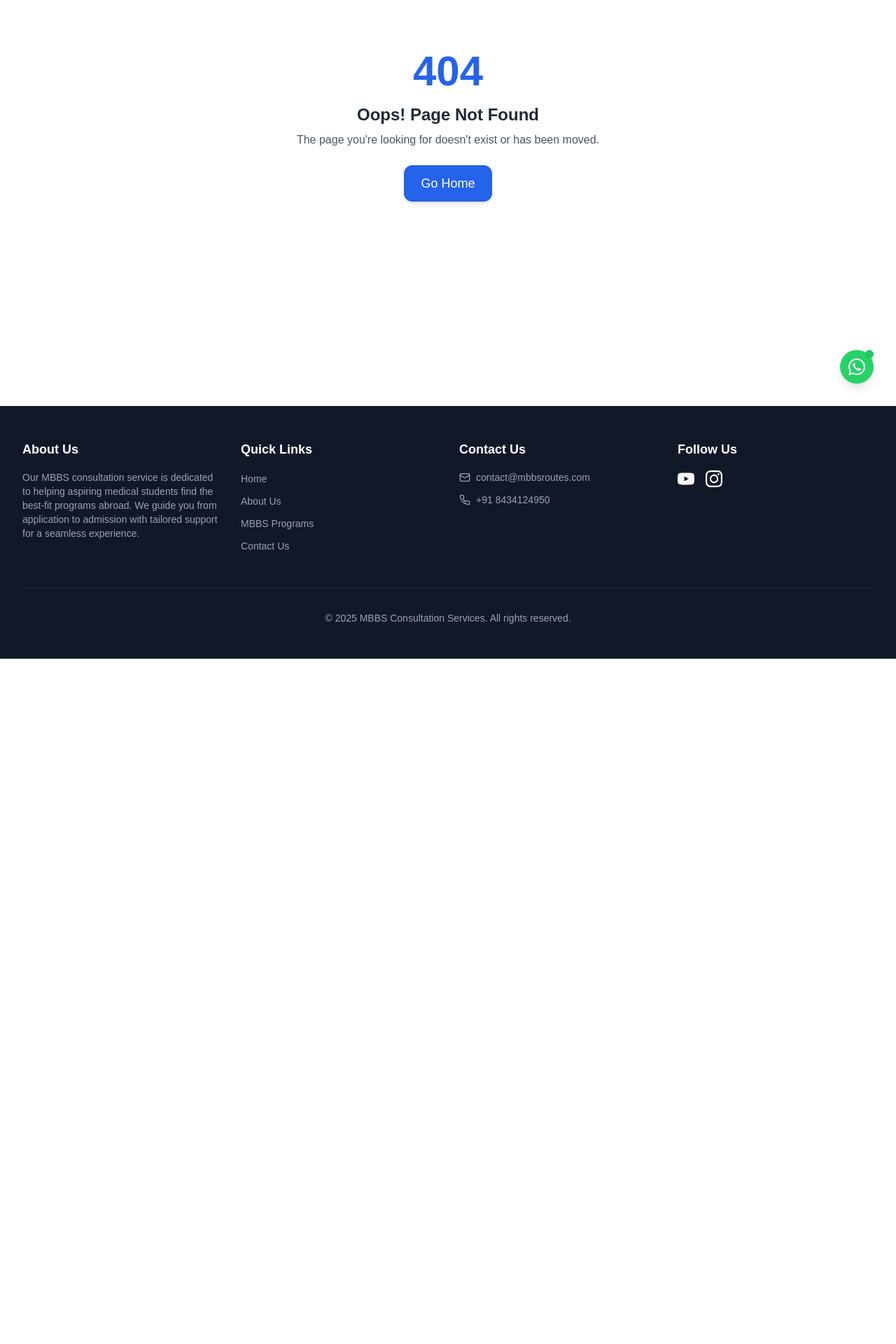
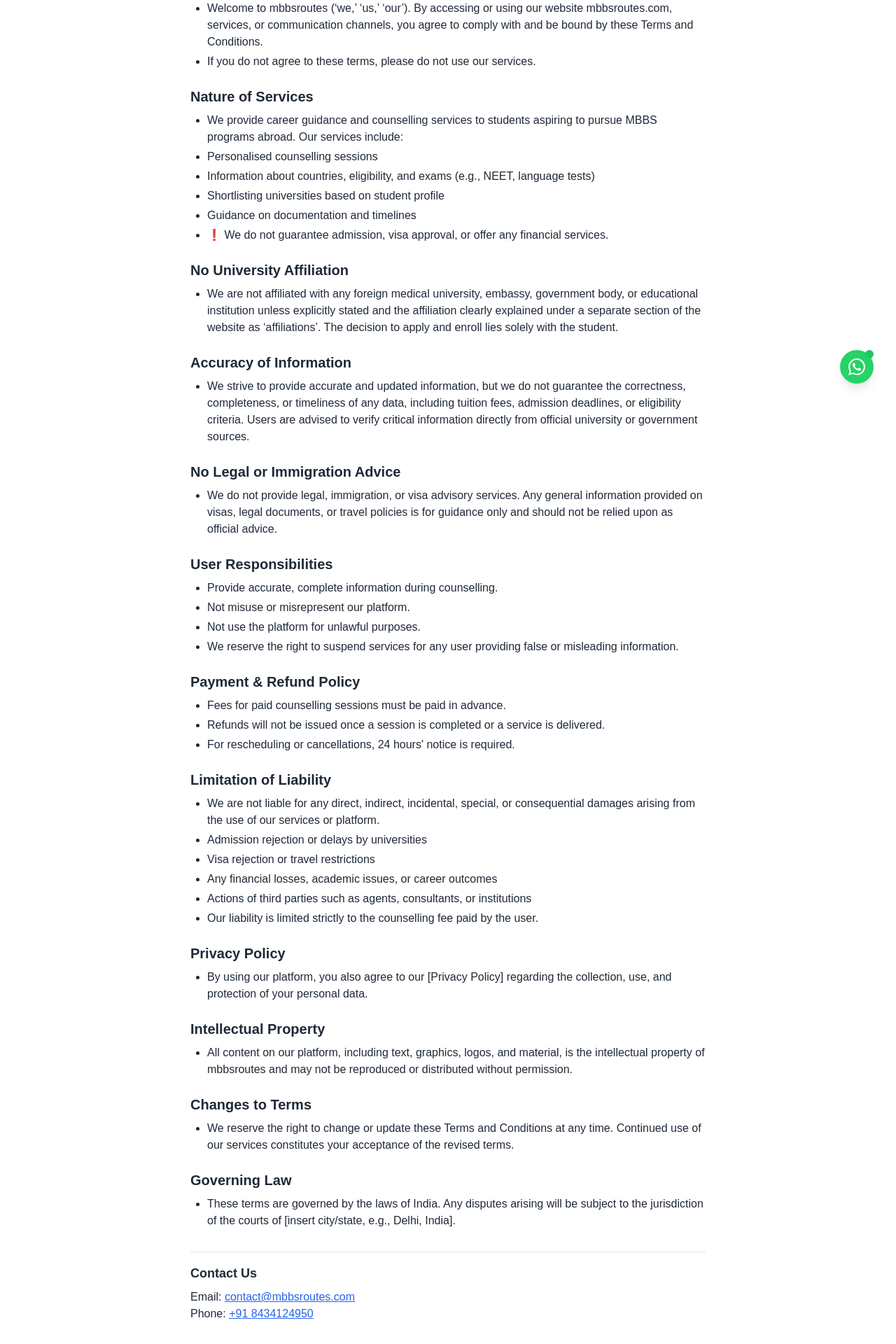
Before and after one commit to omkarkhoche3448/MbbsRoutes.com, a React (Vite) app in the folder Frontend/: page /terms-and-conditions in a window 1280 px wide. Shown: the part 220-2140 px from the top of the page at 70% size. Before the commit the page ends 1161 px from the top, so only its background shows below. Built offline with nearby package versions, Linux system fonts and the light colour scheme; no server answers; a web font is replaced by a local one.

Commit message:
feat: add Terms and Conditions page and update footer links

```diff
--- a/Frontend/src/App.jsx
+++ b/Frontend/src/App.jsx
@@ -15,6 +15,7 @@
 import RegistrationForm from "./Pages/RegistrationForm";
 import ReferralForm from "./Pages/ReferralForm";
 import { ModalProvider, useModal } from "./contexts/ModalContext";
+import TermsAndConditionsPage from "./Pages/TermsAndConditionsPage";
 
 function AppContent() {
   const { isModalOpen, openAutoModal, closeModal, isManualTrigger } = useModal();
@@ -54,6 +55,7 @@
         <Route path="/country/:countryName" element={<CountryPage />} />
         <Route path="/country/:countryName/universities" element={<UniversityPage />}/>
         <Route path="/contact-us" element={<ContactPage />} />
+        <Route path="/terms-and-conditions" element={<TermsAndConditionsPage />} />
         <Route path="/registration" element={<RegistrationForm />} />
         <Route path="/form" element={<ReferralForm />} />
         <Route path="*" element={<NotFound />} />
--- /dev/null
+++ b/Frontend/src/Pages/TermsAndConditionsPage.jsx
@@ -0,0 +1,39 @@
+import React from "react";
+import { termsAndConditions } from "../data/termsandCondtions";
+
+const TermsAndConditionsPage = () => {
+  React.useEffect(() => {
+    // Prevent MBBSConsultancyFormModal auto-popup only while on this page
+    const prev = localStorage.getItem("mbbsModalBlockTemp");
+    localStorage.setItem("mbbsModalBlockTemp", "true");
+    return () => {
+      if (!prev) {
+        localStorage.removeItem("mbbsModalBlockTemp");
+      }
+    };
+  }, []);
+
+  return (
+    <div className="max-w-3xl mx-auto px-4 py-8 text-gray-800 mt-14">
+      <h1 className="text-3xl font-bold mb-4">Terms and Conditions</h1>
+      <p className="mb-6 text-sm text-gray-500">Effective Date: {termsAndConditions.effectiveDate}</p>
+      {termsAndConditions.sections.map((section, idx) => (
+        <div key={idx} className="mb-6">
+          <h2 className="text-xl font-semibold mb-2">{section.title}</h2>
+          <ul className="list-disc ml-6 space-y-1">
+            {section.content.map((item, i) => (
+              <li key={i}>{item}</li>
+            ))}
+          </ul>
+        </div>
+      ))}
+      <div className="mt-8 border-t pt-4">
+        <h2 className="text-lg font-semibold mb-2">Contact Us</h2>
+        <p>Email: <a href={`mailto:${termsAndConditions.contact.email}`} className="text-blue-600 underline">{termsAndConditions.contact.email}</a></p>
+        <p>Phone: <a href={`tel:${termsAndConditions.contact.phone}`} className="text-blue-600 underline">{termsAndConditions.contact.phone}</a></p>
+      </div>
+    </div>
+  );
+};
+
+export default TermsAndConditionsPage;
--- a/Frontend/src/components/landingpage/MBBSConsultancyFormModal.jsx
+++ b/Frontend/src/components/landingpage/MBBSConsultancyFormModal.jsx
@@ -57,14 +57,8 @@
 
   // Determine if modal should actually show
   const shouldShowModal = () => {
-    // Enhanced debug logging
-    // console.log('Modal Debug - Enhanced:', {
-    //   isOpen,
-    //   isManualTrigger,
-    //   userState,
-    //   currentPath: window.location.pathname,
-    //   shouldShow: isOpen && (isManualTrigger || !userState.formSubmitted)
-    // });
+    // Block modal if temp block flag is set (e.g., on Terms and Conditions page)
+    if (localStorage.getItem("mbbsModalBlockTemp") === "true") return false;
 
     if (!isOpen) return false;
 
--- a/Frontend/src/data/footerData.js
+++ b/Frontend/src/data/footerData.js
@@ -6,7 +6,7 @@
   },
   quickLinks: [
     { name: "Home", href: "/" },
-    { name: "About Us", href: "/about-us" },
+    { name: "Terms and Conditions", href: "/terms-and-conditions" },
     { name: "MBBS Programs", href: "/mbbs-in-abroad" },
     { name: "Contact Us", href: "/contact-us" },
   ],
--- /dev/null
+++ b/Frontend/src/data/termsandCondtions.js
@@ -0,0 +1,97 @@
+export const termsAndConditions = {
+  effectiveDate: "1st May, 2025",
+  sections: [
+    {
+      title: "Introduction",
+      content: [
+        "Welcome to mbbsroutes (‘we,’ ‘us,’ ‘our’). By accessing or using our website mbbsroutes.com, services, or communication channels, you agree to comply with and be bound by these Terms and Conditions.",
+        "If you do not agree to these terms, please do not use our services."
+      ]
+    },
+    {
+      title: "Nature of Services",
+      content: [
+        "We provide career guidance and counselling services to students aspiring to pursue MBBS programs abroad. Our services include:",
+        "Personalised counselling sessions",
+        "Information about countries, eligibility, and exams (e.g., NEET, language tests)",
+        "Shortlisting universities based on student profile",
+        "Guidance on documentation and timelines",
+        "❗ We do not guarantee admission, visa approval, or offer any financial services."
+      ]
+    },
+    {
+      title: "No University Affiliation",
+      content: [
+        "We are not affiliated with any foreign medical university, embassy, government body, or educational institution unless explicitly stated and the affiliation clearly explained under a separate section of the website as ‘affiliations’. The decision to apply and enroll lies solely with the student."
+      ]
+    },
+    {
+      title: "Accuracy of Information",
+      content: [
+        "We strive to provide accurate and updated information, but we do not guarantee the correctness, completeness, or timeliness of any data, including tuition fees, admission deadlines, or eligibility criteria. Users are advised to verify critical information directly from official university or government sources."
+      ]
+    },
+    {
+      title: "No Legal or Immigration Advice",
+      content: [
+        "We do not provide legal, immigration, or visa advisory services. Any general information provided on visas, legal documents, or travel policies is for guidance only and should not be relied upon as official advice."
+      ]
+    },
+    {
+      title: "User Responsibilities",
+      content: [
+        "Provide accurate, complete information during counselling.",
+        "Not misuse or misrepresent our platform.",
+        "Not use the platform for unlawful purposes.",
+        "We reserve the right to suspend services for any user providing false or misleading information."
+      ]
+    },
+    {
+      title: "Payment & Refund Policy",
+      content: [
+        "Fees for paid counselling sessions must be paid in advance.",
+        "Refunds will not be issued once a session is completed or a service is delivered.",
+        "For rescheduling or cancellations, 24 hours' notice is required."
+      ]
+    },
+    {
+      title: "Limitation of Liability",
+      content: [
+        "We are not liable for any direct, indirect, incidental, special, or consequential damages arising from the use of our services or platform.",
+        "Admission rejection or delays by universities",
+        "Visa rejection or travel restrictions",
+        "Any financial losses, academic issues, or career outcomes",
+        "Actions of third parties such as agents, consultants, or institutions",
+        "Our liability is limited strictly to the counselling fee paid by the user."
+      ]
+    },
+    {
+      title: "Privacy Policy",
+      content: [
+        "By using our platform, you also agree to our [Privacy Policy] regarding the collection, use, and protection of your personal data."
+      ]
+    },
+    {
+      title: "Intellectual Property",
+      content: [
+        "All content on our platform, including text, graphics, logos, and material, is the intellectual property of mbbsroutes and may not be reproduced or distributed without permission."
+      ]
+    },
+    {
+      title: "Changes to Terms",
+      content: [
+        "We reserve the right to change or update these Terms and Conditions at any time. Continued use of our services constitutes your acceptance of the revised terms."
+      ]
+    },
+    {
+      title: "Governing Law",
+      content: [
+        "These terms are governed by the laws of India. Any disputes arising will be subject to the jurisdiction of the courts of [insert city/state, e.g., Delhi, India]."
+      ]
+    }
+  ],
+  contact: {
+    email: "contact@mbbsroutes.com",
+    phone: "+91 8434124950"
+  }
+};
```
